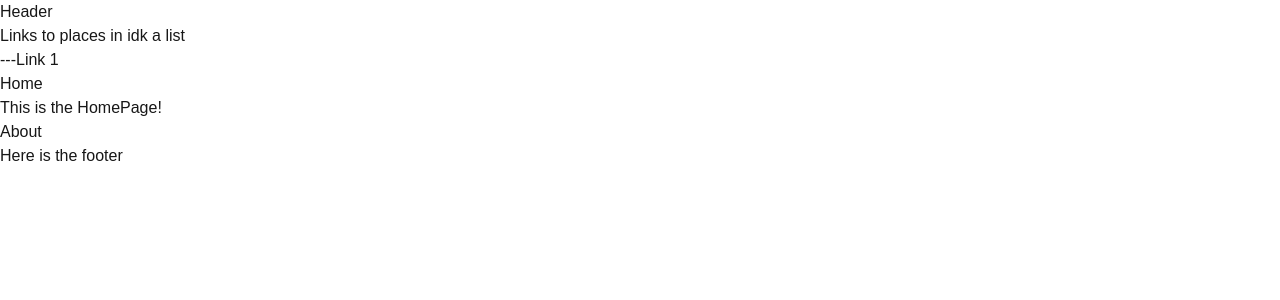
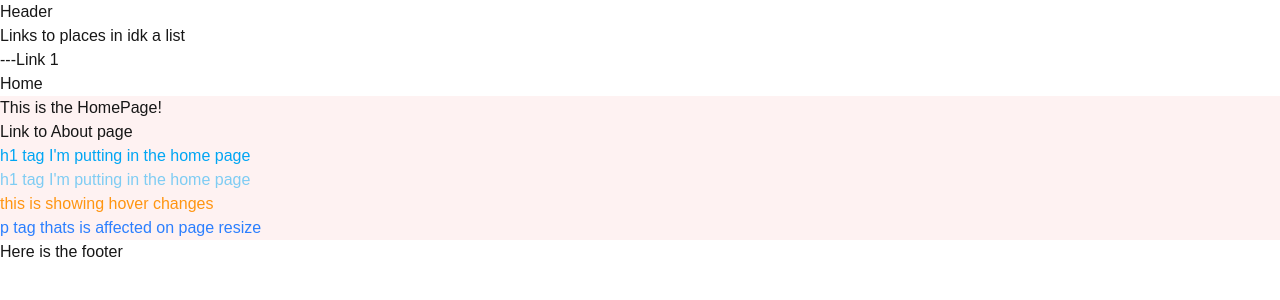
Before and after one commit to nicolodo/TechEducators-next.js-stuff, a Next.js app: page / in a window 1280 px wide. Shown: the top 300 px of the page. Built offline with nearby package versions, Linux system fonts and the light colour scheme.

Commit message:
test tailwind on the main page

```diff
--- a/src/app/page.js
+++ b/src/app/page.js
@@ -4,11 +4,26 @@ import Link from "next/link";
 
 export default function Home() {
   return (
-    <>
+    // flex-1 causes main to expand every available pixel of empty space
+    <main className="flex-1 bg-red-50">
       <h1>This is the HomePage!</h1>
-      <p>
-        <Link href="/about">About</Link>
-      </p>
-    </>
+      <p>Link to
+        <Link href="/about"> About </Link>
+      page </p>
+      <h1 className=
+      "text-sky-500/100 dark:text-sky-400"
+        >h1 tag I'm putting in the home page</h1>
+      <h1 className=
+      // the /50 lets know its opacity has been halved by 50
+      "text-sky-500/50 dark:text-sky-400"
+        >h1 tag I'm putting in the home page</h1>
+      {/* the ... according to ... is just further info ommited */}
+      <p class=
+      "text-[#ff9511]/100 hover:text-green-500"
+      >this is showing hover changes</p>
+      <p class=
+      "sm:text-pink-300 md:text-purple-400 lg:text-blue-500 "
+      >p tag thats is affected on page resize</p>
+    </main>
   );
 }
```
